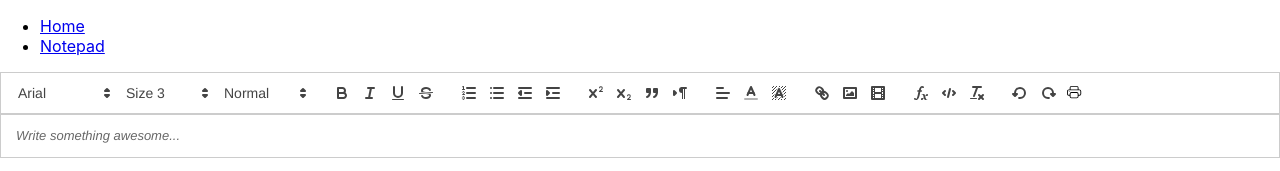
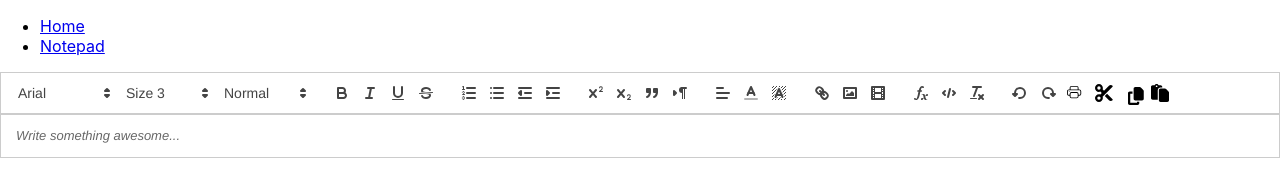
Before and after one commit to Aikalmine/digital-toolkits, a React (Create React App) app: page /notepad in a window 1280 px wide. Shown: the top 171 px of the page. Built offline with nearby package versions, Linux system fonts and the light colour scheme.

Commit message:
note pad icos added

```diff
--- a/package.json
+++ b/package.json
@@ -3,6 +3,8 @@
   "version": "0.1.0",
   "private": true,
   "dependencies": {
+    "@fortawesome/free-solid-svg-icons": "^6.2.1",
+    "@fortawesome/react-fontawesome": "^0.2.0",
     "@testing-library/jest-dom": "^5.16.5",
     "@testing-library/react": "^13.4.0",
     "@testing-library/user-event": "^13.5.0",
@@ -10,7 +12,10 @@
     "@types/node": "^16.18.10",
     "@types/react": "^18.0.26",
     "@types/react-dom": "^18.0.10",
+    "copy-to-clipboard": "^3.3.3",
+    "font-awesome": "^4.7.0",
     "react": "^18.2.0",
+    "react-copy-to-clipboard": "^5.1.0",
     "react-dom": "^18.2.0",
     "react-quill": "^2.0.0",
     "react-router-dom": "^6.6.1",
--- a/src/App.tsx
+++ b/src/App.tsx
@@ -1,5 +1,5 @@
 // import './App.css';
-import Notepad from './components/notepad/Notepad';
+import Notepad from './components/notepad/Notepad.jsx';
 
 import {
   BrowserRouter as Router,
--- a/src/components/notepad/EditorToolbar.tsx
+++ b/src/components/notepad/EditorToolbar.jsx
@@ -1,4 +1,9 @@
 import { Quill } from "react-quill";
+import { FontAwesomeIcon } from '@fortawesome/react-fontawesome';
+import { faCopy } from '@fortawesome/free-solid-svg-icons';
+import { faPaste } from '@fortawesome/free-solid-svg-icons';
+import { faScissors } from '@fortawesome/free-solid-svg-icons';
+import {CopyToClipboard} from 'react-copy-to-clipboard';
 
 // Custom Undo button icon component for Quill editor. You can import it directly
 // from 'quill/assets/icons/undo.svg' but I found that a number of loaders do not
@@ -32,16 +37,37 @@ const CustomPrint = () => (
  </svg>
 );
 
+// cut button icon component for Quill editor
+const CustomCut = () => (
+  <FontAwesomeIcon icon={faScissors} />
+);
+
+// copy button icon component for Quill editor
+const CustomCopy = () => (
+  <div>
+     <CopyToClipboard text={''}
+      onCopy={() => this.setState({copied: true})}>
+      <button><FontAwesomeIcon icon={faCopy} /></button>
+    </CopyToClipboard>
+  </div>
+
+);
+
+// paste button icon component for Quill editor
+const CustomPaste = () => (
+  <FontAwesomeIcon icon={faPaste} />
+);
+
 
 // Undo and redo functions for Custom Toolbar
-function undoChange() {
+function handleUndoChange() {
   this.quill.history.undo();
 }
-function redoChange() {
+function handleRedoChange() {
   this.quill.history.redo();
 }
 
-function printChange(){
+function handlePrintChange(){
   //console.log('print');
   let notepadText = document.getElementById('notepadText');
   if (notepadText !== null){
@@ -51,6 +77,19 @@ function printChange(){
     window.print();
     document.body.innerHTML = originalContents;
   }
+}
+
+function handleCutChange(){
+
+}
+
+
+function handleCopyChange(){
+
+}
+
+function handlePasteChange(){
+
 }
 
 // Add sizes to whitelist and register them
@@ -75,9 +114,12 @@ export const modules = {
   toolbar: {
     container: "#toolbar",
     handlers: {
-      undo: undoChange,
-      redo: redoChange,
-      print:printChange
+      undo: handleUndoChange,
+      redo: handleRedoChange,
+      print:handlePrintChange,
+      cut:handleCutChange,
+      copy:handleCopyChange,
+      paste:handlePasteChange,
     }
   },
   history: {
@@ -176,6 +218,15 @@ export const QuillToolbar = () => (
       <button className="ql-print">
         <CustomPrint />
       </button>
+      <button className="ql-cut">
+        <CustomCut />
+      </button>
+      <button className="ql-copy">
+        <CustomCopy />
+      </button>
+      <button className="ql-paste">
+        <CustomPaste />
+      </button>
     </span>
   </div>
 );
--- a/src/components/notepad/Notepad.jsx
+++ b/src/components/notepad/Notepad.jsx
@@ -1,4 +1,3 @@
-import React, { useState } from 'react';
 import ReactQuill from 'react-quill';
 import EditorToolbar, { modules, formats } from "./EditorToolbar";
 import 'react-quill/dist/quill.snow.css';
```
Also changed, not shown: 1 other file (tests, documents, lock files or other folders).
